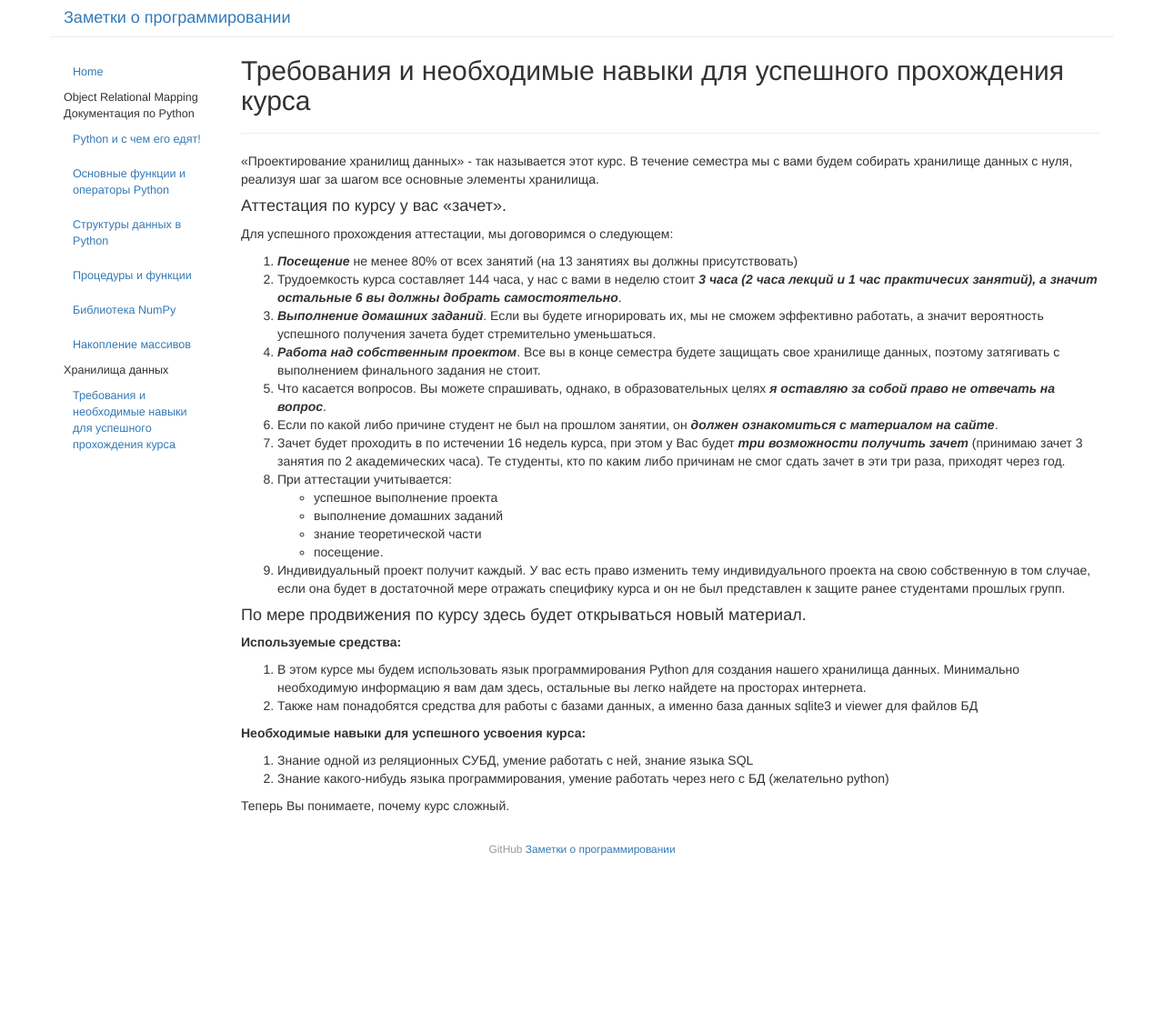
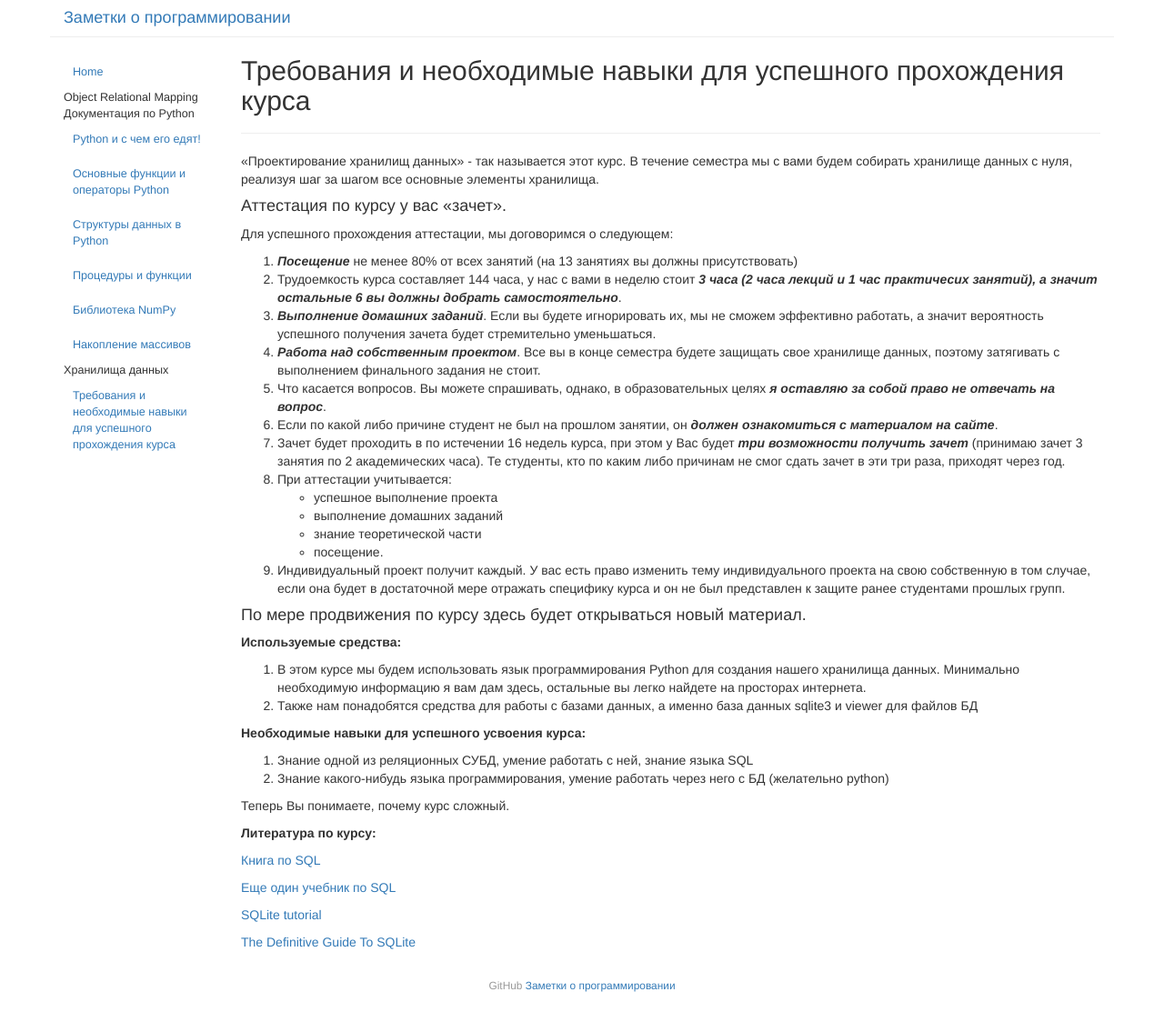
Before and after one commit to kshmirko/kshmirko.github.io, a Jekyll site: the page built from _posts/2018-01-19-course-requirements.md, in a window 1280 px wide. Shown: the whole page at 91% size. Built offline with Jekyll 4.4.1, drawn with Linux system fonts in a browser that asks for light colours; before the commit the page ends 963 px from its top, so only the background shows below that.

Commit message:
Добавлены книги

```diff
--- a/_posts/2018-01-19-course-requirements.md
+++ b/_posts/2018-01-19-course-requirements.md
@@ -39,3 +39,13 @@ date: 2018-01-19 08:54:06
 
 
 Теперь Вы понимаете, почему курс сложный.
+
+**Литература по курсу:**
+
+[Книга по SQL](/static/Alan_Beaulieu-Learning_SQL-EN.pdf)
+
+[Еще один учебник по SQL](/static/Structured Query Language.pdf)
+
+[SQLite tutorial](/static/sqlite_tutorial.pdf)
+
+[The Definitive Guide To SQLite](/static/The_Definitive_Guide_to_SQLite_2nd_edition.pdf)
```
Also changed, not shown: _posts/2018-01-19-lection-1.md (+3 -3 lines), 4 other files.
